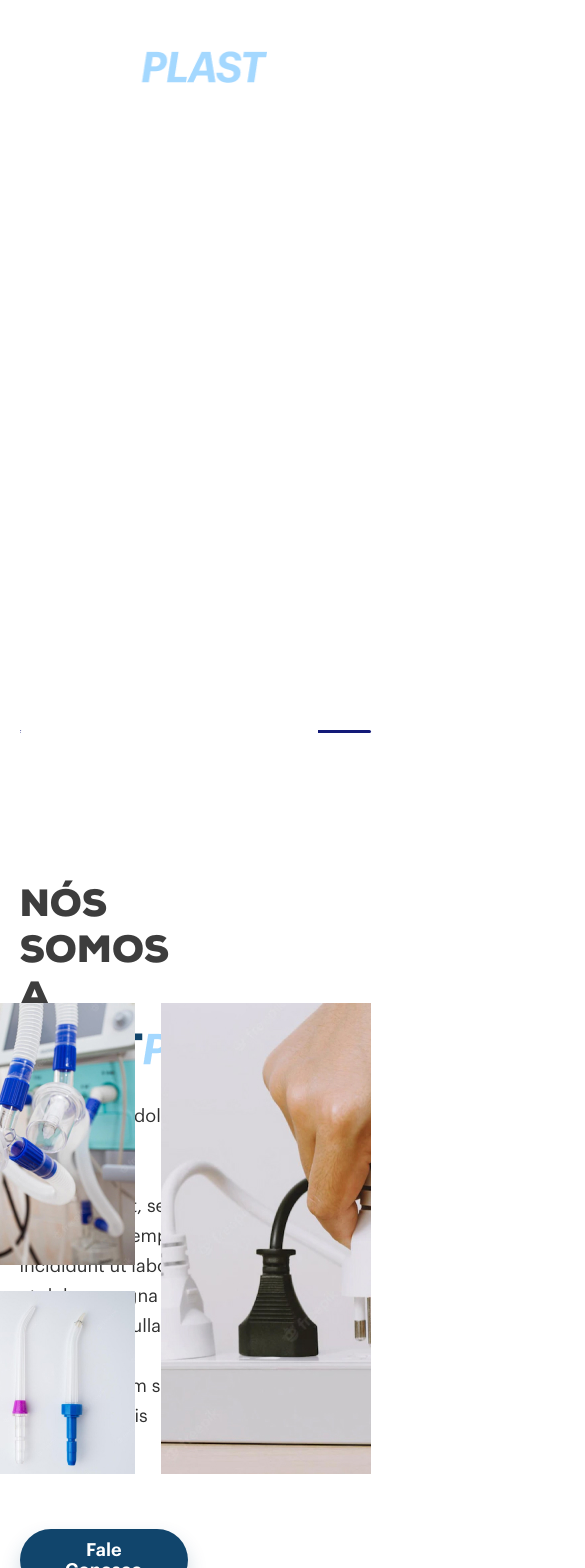
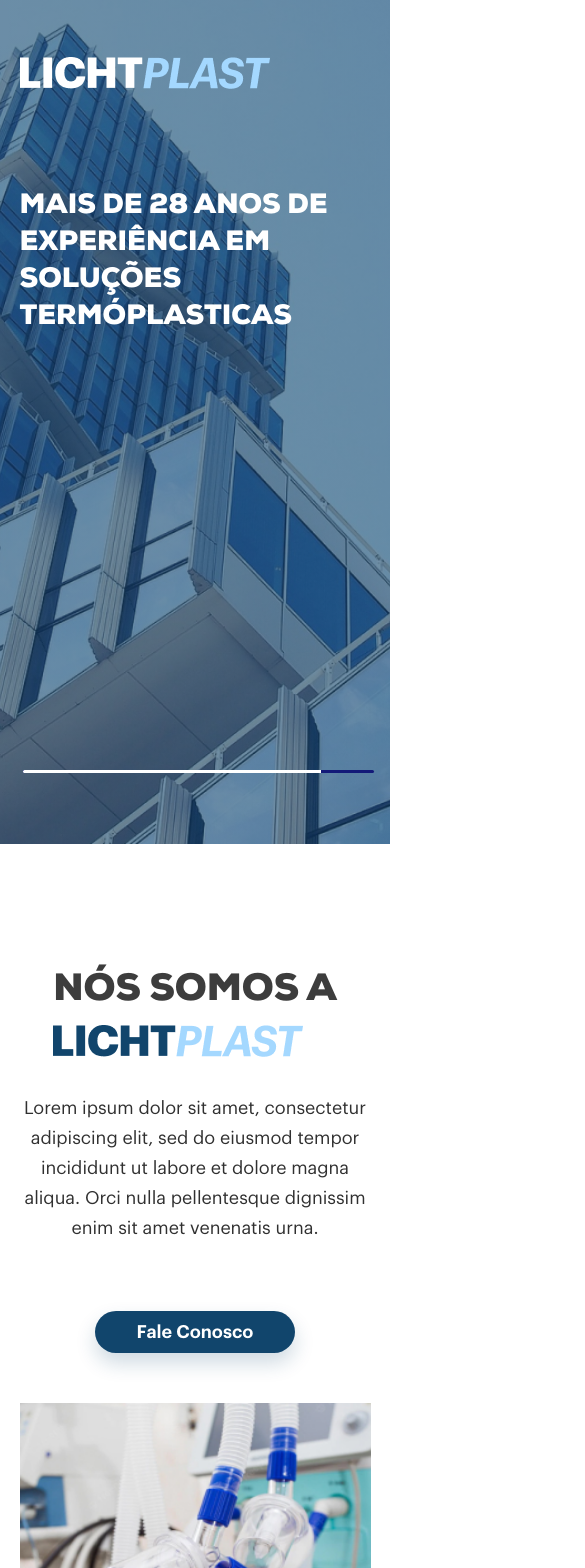
Before and after one commit to fomentum-tech/lichtplast, a Next.js app: page / in a window 390 px wide. Shown: the top 1568 px of the page, 585 px wide, since content can reach past the window. Built offline with nearby package versions, Linux system fonts and the light colour scheme.

Commit message:
styles: add responsive layout

```diff
--- a/package.json
+++ b/package.json
@@ -15,6 +15,7 @@
     "react": "18.2.0",
     "react-dom": "18.2.0",
     "react-hook-form": "^7.34.0",
+    "react-icons": "^4.4.0",
     "react-scroll": "^1.8.7",
     "styled-components": "^5.3.5",
     "swiper": "^8.3.2"
--- a/src/components/FormContact/styles.js
+++ b/src/components/FormContact/styles.js
@@ -3,11 +3,16 @@
 export const Form = styled.form`
   width: 58.33%;
   background: var(--cyan-dark);
-  border-radius: 0px 5px 5px 0px;
+  border-radius: 0 5px 5px 0;
   padding: 64px 59.5px;
 
   @media (max-width: 1120px) {
     width: 100%;
+    border-radius: 0 0 5px 5px;
+  }
+
+  @media (max-width: 768px) {
+    padding: 20px 15px;
   }
 
   > div {
--- a/src/pages/index.js
+++ b/src/pages/index.js
@@ -1,15 +1,13 @@
-/* eslint-disable @next/next/no-page-custom-font */
-/* eslint-disable @next/next/no-img-element */
 import Head from "next/head";
-
-import { Link } from "react-scroll";
 
 import {
   Hero,
   HeroContainer,
   HeroWrapper,
   HeroHeader,
+  HeroContent,
   HeroDetails,
+  Menu,
   HeroBg,
   Main,
   About,
@@ -23,22 +21,23 @@
   Enterprise,
   EnterpriseContent,
   Contact,
+  ContactInfo,
   Footer,
   FooterWrapper,
   FooterContent,
-  ContactInfo,
 } from "../styles/styles";
+
+import ContactForm from "../components/FormContact";
+import { MenuMobile } from "../components/MenuMobile";
+
+import { Link } from "react-scroll";
 
 import { Swiper, SwiperSlide } from "swiper/react";
 import SwiperCore, { Autoplay } from "swiper";
-
 import "swiper/css";
-
-import ContactForm from "../components/FormContact/ContactForm";
 
 export default function Home() {
   SwiperCore.use([Autoplay]);
-  console.log(HeroBg);
 
   return (
     <>
@@ -57,7 +56,12 @@
       </Head>
 
       <Hero>
-        <Swiper slidesPerView={1} loop={true} autoplay={{ delay: 6000 }}>
+        <Swiper
+          slidesPerView={1}
+          loop={true}
+          autoplay={{ delay: 6000 }}
+          onSwiper={(swiper) => console.log(swiper)}
+        >
           <SwiperSlide>
             <HeroBg bg="/images/bg-01.jpg" />
           </SwiperSlide>
@@ -72,7 +76,8 @@
             <HeroHeader>
               <img src="/images/logo.png" alt="lichtplast" />
 
-              <nav>
+              {/* <MenuMobile /> */}
+              <Menu>
                 <ul>
                   <li>
                     <Link to="services" smooth={true} duration={200}>
@@ -102,15 +107,16 @@
                     </Link>
                   </li>
                 </ul>
-              </nav>
+              </Menu>
             </HeroHeader>
 
-            <p>Mais de 28 anos de experiência em soluções termóplasticas</p>
-
-            <HeroDetails>
-              <div></div>
-            </HeroDetails>
+            <HeroContent>
+              <p>Mais de 28 anos de experiência em soluções termóplasticas</p>
+            </HeroContent>
           </HeroWrapper>
+          <HeroDetails>
+            <div></div>
+          </HeroDetails>
         </HeroContainer>
       </Hero>
 
@@ -129,24 +135,13 @@
           </AboutContent>
           <AboutImages>
             <div>
-              <img
-                src="/images/about-image-01.jpg"
-                alt=""
-                width="277px"
-                height="262px"
-              />
-              <img
-                src="/images/about-image-02.jpg"
-                alt=""
-                width="277px"
-                height="183px"
-              />
+              <img src="/images/about-image-01.jpg" alt="" />
+              <img src="/images/about-image-02.jpg" alt="" />
             </div>
             <img
               src="/images/about-image-03.jpg"
               alt=""
-              width="210px"
-              height="471px"
+              className="about-image-03"
             />
           </AboutImages>
         </About>
@@ -252,7 +247,8 @@
             src="https://www.google.com/maps/embed?pb=!1m18!1m12!1m3!1d3673.9839379900322!2d-46.51617798448248!3d-22.95081864521492!2m3!1f0!2f0!3f0!3m2!1i1024!2i768!4f13.1!3m3!1m2!1s0x94ceb79fdd8c7e4d%3A0x8b568c5128c71fc2!2sLichtPlast%20Ind%20e%20Com%20Ltda!5e0!3m2!1spt-BR!2sbr!4v1659723142091!5m2!1spt-BR!2sbr"
             allowFullScreen=""
             loading="lazy"
-          />
+          ></iframe>
+
           <FooterContent>
             <div>
               <img src="/images/logo.png" alt="lichtplast" />
--- a/src/styles/styles.js
+++ b/src/styles/styles.js
@@ -2,9 +2,14 @@
 
 export const Hero = styled.div`
   width: 100%;
-  height: 760px;
+  height: 100%;
+  min-height: 100vh;
   position: relative;
   display: flex;
+
+  .swiper {
+    width: 100%;
+  }
 
   .swiper-slider {
     position: absolute;
@@ -13,23 +18,25 @@
 
 export const HeroContainer = styled.div`
   width: 100%;
-  margin: 51px 0 71px;
-  z-index: 100;
+
+  z-index: 10;
   position: absolute;
+
+  height: 100%;
 `;
 
 export const HeroWrapper = styled.div`
   width: 90%;
   max-width: 1120px;
-  margin: 0 auto;
+
+  margin: 57px auto 0;
 
   @media (min-width: 1900px) {
     max-width: 1440px;
   }
 
   p {
-    margin: 210px 0 226px;
-    width: 570px;
+    max-width: 570px;
     font-family: "Nexa";
     font-weight: 900;
     font-size: 38px;
@@ -37,18 +44,29 @@
     text-transform: uppercase;
 
     color: var(--white);
+
+    @media (max-width: 768px) {
+      font-size: 28px;
+      line-height: 37px;
+    }
   }
 `;
 
 export const HeroHeader = styled.header`
+  margin-bottom: 210px;
   display: flex;
   justify-content: space-between;
-  img {
-    width: 250px;
-    height: 31.74px;
+
+  @media (max-width: 768px) {
+    margin-bottom: 0;
+  }
+`;
+
+export const Menu = styled.nav`
+  @media (max-width: 900px) {
+    display: none;
   }
 
-  nav {
   ul {
     display: flex;
     align-items: center;
@@ -71,7 +89,6 @@
       }
     }
   }
-  }
 `;
 
 export const HeroBg = styled.div`
@@ -89,11 +106,24 @@
   background-size: cover;
 `;
 
+export const HeroContent = styled.div`
+  width: 100%;
+
+  @media (max-width: 768px) {
+    margin: 100px 0 0 0;
+  }
+`;
+
 export const HeroDetails = styled.div`
-  width: 100%;
+  width: 90%;
+  max-width: 1120px;
+  margin: 0 5.8%;
   height: 3px;
   background: var(--blue);
   border-radius: 0 2px 2px 0;
+
+  position: absolute;
+  bottom: 71px;
 
   div {
     border-radius: 2px 0 0 2px;
@@ -104,7 +134,7 @@
 `;
 
 export const Main = styled.main`
-  margin: 125px 0 171px;
+  margin: 125px 0 0 0;
 `;
 
 export const About = styled.section`
@@ -115,25 +145,41 @@
   justify-content: space-between;
   align-items: center;
 
-  @media (min-width: 1900px) {
-    max-width: 1440px;
+  @media (max-width: 1120px) {
+    width: 90%;
+    flex-direction: column;
   }
 `;
 
 export const AboutContent = styled.div`
   width: 48%;
   max-width: 493px;
+
+  @media (max-width: 1120px) {
+    width: 100%;
+    max-width: 100%;
+    text-align: center;
+    display: flex;
+    flex-direction: column;
+    align-items: center;
+    margin-bottom: 50px;
+  }
+
   h1 {
     font-family: "Nexa";
     text-transform: uppercase;
     font-weight: 900;
     font-size: 38px;
 
+    align-self: center;
+
     color: var(--gray-title);
 
     img {
       margin-top: 10px;
       display: block;
+      width: 250px;
+      height: 31.74px;
     }
   }
   p {
@@ -148,6 +194,7 @@
   }
 
   button {
+    max-width: 202.12px;
     padding: 11px 42px;
 
     font-family: "Graphik";
@@ -168,15 +215,60 @@
   justify-content: flex-end;
   width: 48%;
 
+  @media (max-width: 1120px) {
+    width: 100%;
+    justify-content: center;
+  }
+
+  @media (max-width: 768px) {
+    flex-direction: column;
+    img {
+      width: 100%;
+      height: 300px;
+    }
+  }
+
   div {
     display: flex;
     flex-direction: column;
     margin-right: 26px;
+    width: 277px;
+    height: 262px;
 
     img:last-child {
+      height: 183px;
       margin-top: 26px;
+
+      @media (max-width: 768px) {
+        width: 100%;
+        height: 300px;
       }
     }
+
+    @media (max-width: 768px) {
+      width: 100%;
+      height: auto;
+    }
+  }
+
+  .about-image-03 {
+    width: 210px;
+    height: 471px;
+
+    @media (max-width: 768px) {
+      margin-top: 26px;
+      width: 100%;
+      height: 300px;
+    }
+  }
+
+  /* @media (max-width: 768px) {
+    margin: 30px 0 0 0;
+    width: 90%;
+    justify-content: space-between;
+
+    flex-direction: column;
+  } */
 `;
 
 export const Values = styled.section`
@@ -211,12 +303,17 @@
   margin-top: 28px;
   display: grid;
   column-gap: 20px;
-  grid-template-columns: repeat(auto-fit, minmax(265px, 1fr));
+  grid-template-columns: repeat(auto-fit, minmax(256px, 256px));
   justify-content: space-between;
 
-  @media (max-width: 1120px) {
+  @media (max-width: 1240px) {
     row-gap: 20px;
-    grid-template-columns: repeat(auto-fit, minmax(265px, 1fr));
+    grid-template-columns: repeat(auto-fit, minmax(48%, 2fr));
+  }
+
+  @media (max-width: 768px) {
+    row-gap: 20px;
+    grid-template-columns: repeat(auto-fit, minmax(100%, 1fr));
   }
 `;
 
@@ -224,10 +321,7 @@
   min-height: 169px;
   position: relative;
   overflow: hidden;
-
-  & + div {
-    margin-left: 20px;
-  }
+  box-shadow: 0px 0px 20px rgba(40, 40, 40, 0.05);
 
   background: var(--white);
   border-radius: 5px;
@@ -305,6 +399,10 @@
     width: 100%;
   }
 
+  @media (max-width: 768px) {
+    padding: 35px 25px;
+  }
+
   h2 {
     margin-bottom: 18px;
 
@@ -313,11 +411,6 @@
     font-size: 32px;
 
     color: var(--white);
-
-    @media (min-width: 1900px) {
-      font-size: 36px;
-      margin-bottom: 30px;
-    }
   }
 
   p {
@@ -330,11 +423,6 @@
 
     & + p {
       margin-top: 30px;
-    }
-
-    @media (min-width: 1900px) {
-      font-size: 24px;
-      line-height: 36px;
     }
   }
 `;
@@ -364,11 +452,17 @@
   flex-direction: column;
 
   padding: 122.5px 46px 122.5px 52px;
+  border-radius: 5px 0 0 5px;
 
   background: var(--cyan-lgt);
 
   @media (max-width: 1120px) {
     width: 100%;
+    border-radius: 5px 5px 0 0;
+  }
+
+  @media (max-width: 768px) {
+    padding: 20px 15px;
   }
 
   h2 {
@@ -378,6 +472,10 @@
     text-transform: uppercase;
 
     color: var(--cyan-dark);
+
+    @media (max-width: 768px) {
+      font-size: 24px;
+    }
   }
 
   p {
@@ -401,17 +499,15 @@
 
 export const Footer = styled.footer`
   width: 100%;
-
-  position: absolute;
+  height: 435px;
+  margin-top: 304px;
+  padding-bottom: 81px;
 
   background: var(--cyan-dark);
 `;
 
 export const FooterWrapper = styled.div`
   width: 90%;
-  display: flex;
-  align-items: center;
-  flex-direction: column;
   margin: 0 auto;
   max-width: 1120px;
   position: relative;
@@ -420,13 +516,17 @@
   iframe {
     width: 100%;
     height: 265px;
-
     border: 2px solid var(--cyan-dark);
     border-radius: 5px;
+
+    @media (max-width: 768px) {
+      height: 150px;
+    }
   }
 
-  @media (min-width: 1900px) {
-    max-width: 1440px;
+  @media (max-width: 768px) {
+    top: -75px;
+    bottom: 0;
   }
 `;
 
@@ -440,6 +540,22 @@
     align-items: center;
     width: 100%;
 
+    @media (max-width: 768px) {
+      flex-direction: column;
+      align-items: center;
+      text-align: center;
+      align-content: center;
+    }
+
+    &:last-child {
+      margin-top: 48px;
+      align-items: flex-end;
+
+      @media (max-width: 768px) {
+        align-items: center;
+      }
+    }
+
     img {
       width: 250px;
       height: 31.74px;
@@ -451,11 +567,10 @@
       font-size: 18px;
 
       color: var(--white);
+
+      @media (max-width: 768px) {
+        margin-top: 20px;
       }
-
-    &:last-child {
-      margin-top: 48px;
-      align-items: flex-end;
     }
 
     p {
@@ -476,6 +591,10 @@
       color: var(--white);
 
       border-bottom: 2px solid var(--white);
+
+      @media (max-width: 768px) {
+        margin-top: 20px;
+      }
     }
   }
 `;
```
Also changed, not shown: src/components/FormContact/ContactForm.js (deleted, +0 -93 lines), 1 other file (tests, documents, lock files or other folders). Lines whose indentation alone changed are shown as unchanged.
